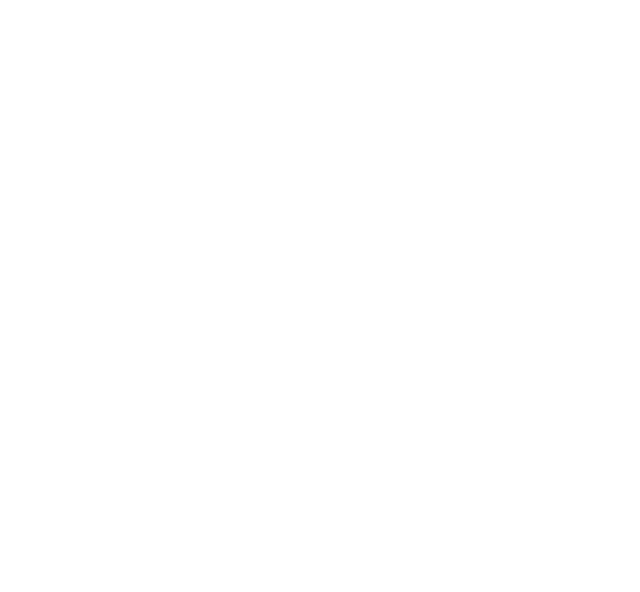
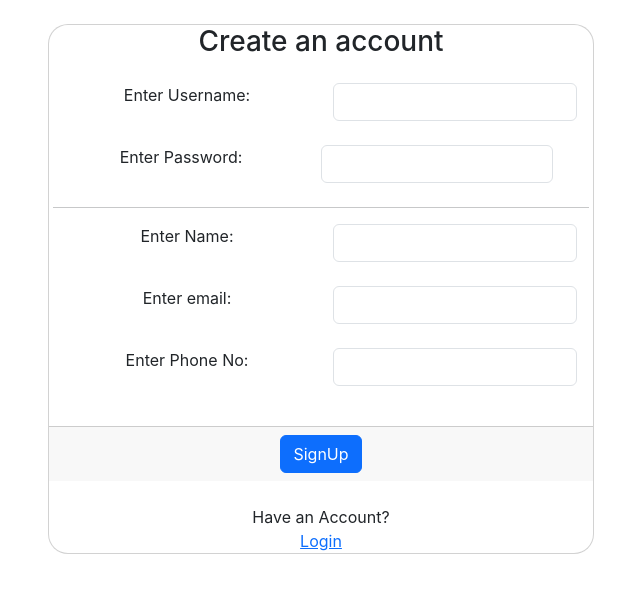
Before and after one commit to DeekshithaSamayamanthula/react-crs, a React (Create React App) app: page /host/auth/signup in a window 1280 px wide. Before the commit this address had no page. Shown: the top 592 px of the page, without its empty margins (319-959 px from the left). Built offline with nearby package versions, Linux system fonts and the light colour scheme.

Commit message:
host posted car

```diff
--- a/src/App.js
+++ b/src/App.js
@@ -5,7 +5,7 @@
 import Login from './components/auth/login';
 import Logout from './components/auth/logout';
 import Signup from './components/auth/signup';
-import BookCar from './components/customer/components/bookcar';
+
 import Cars from './components/customer/components/cars';
 import CustomerDashboard from './components/customer/components/dashboard';
 import Help from './components/customer/components/help';
@@ -19,6 +19,8 @@
 import HostDashboard from './components/host/dashboard';
 import { Route, Routes } from 'react-router-dom';
 import HostNavbar from './components/host/navbar';
+import HostSignup from './components/host/auth/signup';
+import MyCars from './components/host/mycars';
 
 function App() {
   return (
@@ -38,10 +40,11 @@
       <Route path="/customer/cars" element={<Cars />}></Route>
       <Route path="/customer/history" element={<History />}></Route>
       <Route path="/customer/success" element={<Success />}></Route>
-      <Route path="/customer/bookcar" element={<BookCar />}></Route>
       <Route path="/customer/profile" element={<Profile />}></Route>
       <Route path="/help" element={<Help />}></Route>
       <Route path="/host/navbar" element={<HostNavbar />}></Route>
+      <Route path="/host/auth/signup" element={<HostSignup />}></Route>
+      <Route path="/host/mycars" element={<MyCars />}></Route>
     </Routes>
 </div>
   );
--- a/src/components/auth/login.js
+++ b/src/components/auth/login.js
@@ -22,6 +22,7 @@
         })
         .then(function (response){
             //handle success
+            localStorage.clear();
             localStorage.setItem('username',username)
             localStorage.setItem('token',token)
             localStorage.setItem('id',response.data.userId)
--- a/src/components/customer/components/bookcar.js
+++ /dev/null
@@ -1,18 +0,0 @@
-import Login from "../../auth/login";
-import NavbarComponent from "./navbar";
-
-
-function BookCar(){
-
-
-    return(
-
-        <div>
-             <div>
-                <NavbarComponent />
-            </div>
-            <h3>BookCar</h3>
-        </div>
-    )
-}
-export default BookCar;
--- a/src/components/customer/components/navbar.js
+++ b/src/components/customer/components/navbar.js
@@ -47,7 +47,7 @@
           <Nav className="justify-content-end">
             <button className="btn btn-info" onClick={() => navigate('/help')}>Help</button>
             &nbsp;
-            <button className="btn btn-warning" onClick={() => navigate('/host/dashboard')}>Sign up as Host</button>
+            <button className="btn btn-warning" onClick={() => navigate('/host/auth/signup')}>Sign up as Host</button>
             &nbsp;
             &nbsp;&nbsp;&nbsp;&nbsp;&nbsp;&nbsp;&nbsp;&nbsp;
             {
--- /dev/null
+++ b/src/components/host/auth/signup.js
@@ -0,0 +1,164 @@
+import { useState } from "react";
+import HostNavbar from "../navbar";
+import { Link, useNavigate } from "react-router-dom";
+import axios from "axios";
+// import hostImage from '../../assets/hostimage.jpg';
+
+function HostSignup() {
+
+    const [hostContact, setHostContact] = useState('');
+    const [host, setHost] = useState('');
+    const [hostName, setHostName] = useState('');
+    const [username, setUsername] = useState('');
+    const [hostEmail, setHostEmail] = useState('');
+    const [password, setPassword] = useState('');
+
+
+    const [msg, setMsg] = useState('');
+    const navigate = useNavigate();
+
+    const checkUniqueEmail = async () => {
+      try {
+        // Check for unique email
+        const response = await axios.get(`http://localhost:9191/host/check-unique-hostemail?hostemail=${hostEmail}`);
+        return response.data.isUnique; // Assuming the server responds with a property "isUnique"
+      } catch (error) {
+        console.error("Error checking email uniqueness:", error);
+        return false; // Assume non-unique in case of an error
+      }
+    };
+
+
+
+    const doSignUp = async () => {
+      // Perform basic validations
+      if (!hostName ||!hostContact || !username || !hostEmail || !password ) {
+        setMsg("Please fill in all the fields");
+        return;
+      }
+
+      // Check for unique email
+    //   const isEmailUnique = await checkUniqueEmail();
+    //   if (!isEmailUnique) {
+    //     setMsg("Email already exists. Please use a different one.");
+    //     return;
+    //   }
+
+
+      let hostObj = {
+        "hostName":hostName,
+        "hostContact": hostContact,
+        "hostEmail": hostEmail,
+        "user": {
+          "username": username,
+          "password": password
+        }
+      };
+
+      axios.post('http://localhost:9191/host/signup', hostObj)
+        .then(response => {
+          setHost(response.data);
+          navigate('/auth/login?msg="signup success"');
+        })
+        .catch(function (error) {
+          setMsg("Issue in processing sign up..");
+        });
+    };
+
+    return (
+      <div >
+      <div style={{ display: "flex"}}>
+        <div className="container mt-4">
+          <div className="row">
+            <div className="col-md-3"></div>
+            <div className="col-md-6">
+              <div className="card" style={{ borderRadius: "20px" }}>
+                <h3>Create an account</h3>
+                <div className="card-body">
+                  {msg !== "" && (
+                    <div className="alert alert-danger" role="alert">
+                      {msg}
+                    </div>
+                  )}
+                  <div className="row " style={{ textAlign: "center" }}>
+                  <div className="col-md-6">
+                      <label>Enter Username:</label>
+                    </div>
+                    <div className="col-md-6 mb-4">
+                      <input
+                        type="email"
+                        className="form-control"
+                        onChange={(e) => setUsername(e.target.value)}
+                      />
+                    </div>
+
+                  <div className="row" style={{ textAlign: "center" }}>
+                    <div className="col-md-6">
+                      <label>Enter Password:</label>
+                    </div>
+                    <div className="col-md-6 mb-4">
+                      <input
+                        type="password"
+                        className="form-control"
+                        onChange={(e) => setPassword(e.target.value)}
+                      />
+                    </div>
+                  </div>
+                  <hr />
+                  <div className="col-md-6">
+                      <label>Enter Name:</label>
+                    </div>
+                    <div className="col-md-6 mb-4">
+                      <input
+                        type="text"
+                        className="form-control"
+                        onChange={(e) => setHostName(e.target.value)}
+                      />
+                    </div>
+                  <div className="col-md-6">
+                      <label>Enter email:</label>
+                    </div>
+                    <div className="col-md-6 mb-4">
+                      <input
+                        type="text"
+                        className="form-control"
+                        onChange={(e) => setHostEmail(e.target.value)}
+                      />
+                    </div>
+                    <div className="col-md-6">
+                      <label>Enter Phone No:</label>
+                    </div>
+                    <div className="col-md-6 mb-4">
+                      <input
+                        type="number"
+                        className="form-control"
+                        onChange={(e) => setHostContact(e.target.value)}
+                      />
+                    </div>
+
+
+                  </div>
+                </div>
+                <div className="card-footer" style={{ textAlign: "center" }}>
+                  <button className="btn btn-primary" onClick={() => doSignUp()}>
+                    SignUp
+                  </button>
+                </div>
+                <div style={{ textAlign: "center" }} className="mt-4">
+                <span>Have an Account?</span>
+              </div>
+              <Link to="/auth/login" className="button_link">Login</Link>
+              </div>
+
+
+
+            </div>
+            <div className="col-md-3"></div>
+          </div>
+        </div>
+      </div>
+      </div>
+    );
+  }
+
+export default HostSignup;
--- /dev/null
+++ b/src/components/host/mycars.js
@@ -0,0 +1,13 @@
+import HostNavbar from "./navbar";
+
+function MyCars() {
+    return(
+        <div>
+            <HostNavbar />
+            <div>
+                MyCArs
+            </div>
+        </div>
+    )
+}
+export default MyCars;
--- a/src/components/host/navbar.js
+++ b/src/components/host/navbar.js
@@ -10,12 +10,30 @@
   <Navbar.Brand href="#home">CarRent</Navbar.Brand>
   <Nav className="me-auto">
     <Nav.Link href="">Home</Nav.Link>
-    <Nav.Link href="">My Cars</Nav.Link>
+    <Nav.Link href="/host/dashboard">HostDashboard</Nav.Link>
+    <Nav.Link href="/host/mycars">My Cars</Nav.Link>
 
   </Nav>
   <Nav className="justify-content-end">
 
-            <button className="btn btn-danger" variant="outline-light" onClick={()=>navigate('/auth/login')}>Logout</button>
+  &nbsp;&nbsp;&nbsp;&nbsp;&nbsp;&nbsp;&nbsp;&nbsp;
+            {
+              localStorage.getItem('isLoggedIn')?
+              <React.Fragment>
+              <Navbar.Text >
+              signed in as :<span style={{color: "white"}}>
+              {localStorage.getItem('username')}
+              </span>
+            </Navbar.Text>
+            &nbsp;&nbsp;&nbsp;
+            <button className="btn btn-danger btn-sm ml-4"variant="outline-light" onClick={()=>{
+              localStorage.clear();
+              navigate('/auth/login?msg=Logged out successfully')
+            }}>Logout</button>
+            </React.Fragment>
+            :
+            <button className="btn btn-danger" variant="outline-light" onClick={()=>navigate('/auth/login')}>Login</button>
+            }
 
           </Nav>
 </Container>
```
Also changed, not shown: src/components/host/dashboard.js (+56 -2 lines).
